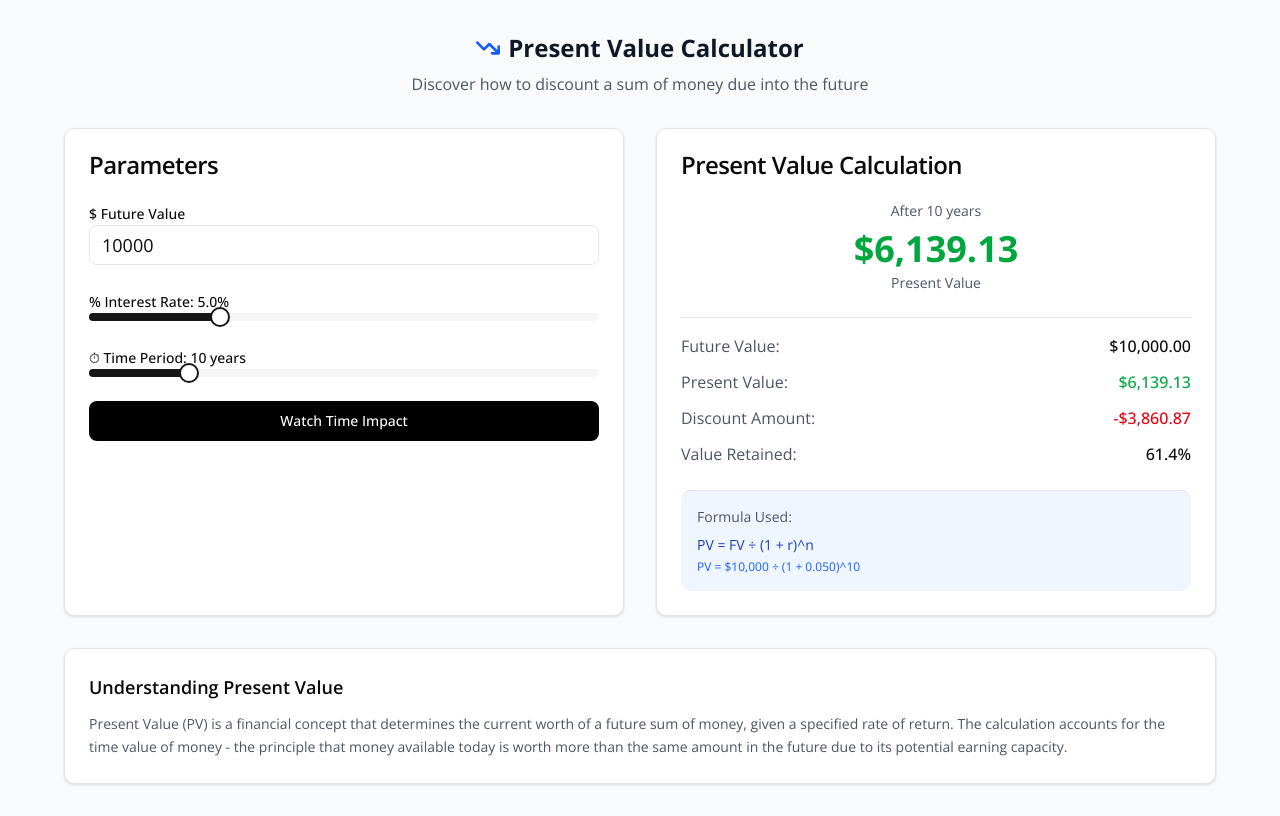
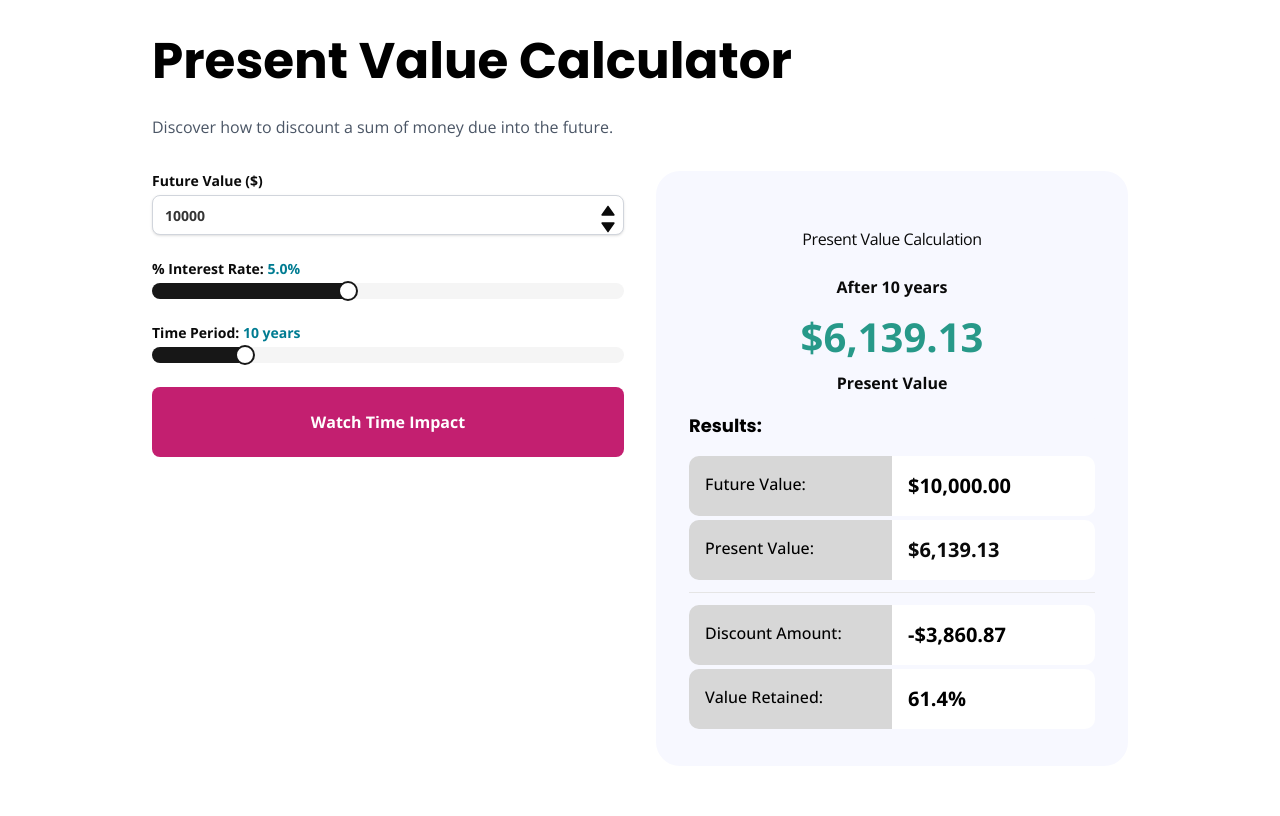
Before and after one commit to SU-SWS/ifdm_learning_apps, a Next.js app: page /interactives/present-value-calculator in a window 1280 px wide. Built offline with nearby package versions, Linux system fonts and the light colour scheme.

Commit message:
work in progress

```diff
--- a/app/interactives/investment-calculator/page.tsx
+++ b/app/interactives/investment-calculator/page.tsx
@@ -51,9 +51,9 @@ const InterestRateVisual = () => {
 
   return (
     <div className="bg-white p-6 max-w-5xl mx-auto">
-      <h2 className={`${poppins.className} text-[20px] lg:text-[50px] font-bold text-black mb-2`}>
+      <h1 className={`${poppins.className} text-[20px] lg:text-[50px] font-bold text-black mb-2`}>
         Interest Calculator
-      </h2>
+      </h1>
       <p className="text-black mb-6">
         Explore how interest affects your money over time
       </p>
--- a/app/interactives/present-value-calculator/page.tsx
+++ b/app/interactives/present-value-calculator/page.tsx
@@ -1,13 +1,14 @@
 "use client"
 
 import { useState } from "react"
-import { FaArrowTrendDown, FaAngleDown } from "react-icons/fa6";
 import { Card, CardContent, CardHeader, CardTitle } from "@/components/ui/card"
 import { Input } from "@/components/ui/input"
 import { Label } from "@/components/ui/label"
 import { Slider } from "@/components/ui/slider"
 import { Button } from "@/components/ui/button"
-
+import { poppins } from "@/app/ui/fonts";
+import { BiSolidUpArrow } from "react-icons/bi";
+import { BiSolidDownArrow } from "react-icons/bi";
 
 export default function PresentValueCalculator() {
   const [futureValue, setFutureValue] = useState(10000)
@@ -27,130 +28,158 @@ export default function PresentValueCalculator() {
   const valueRetained = (presentValue / futureValue) * 100
 
   return (
-    <div className="min-h-screen bg-gray-50 py-8 px-4">
+    <div className="bg-white p-6 max-w-5xl mx-auto">
       <div className="max-w-6xl mx-auto">
         {/* Header */}
-        <div className="text-center mb-8">
-          <div className="flex items-center justify-center gap-2 mb-2">
-            <FaArrowTrendDown className="w-6 h-6 text-blue-600" />
-            <h1 className="text-2xl font-bold text-gray-900">Present Value Calculator</h1>
+        <div className="mb-8">
+          <div className="flex gap-2 mb-2">
+            <h1 className={`${poppins.className} text-[20px] lg:text-[50px] font-bold text-black mb-2`}>Present Value Calculator</h1>
           </div>
-          <p className="text-gray-600">Discover how to discount a sum of money due into the future</p>
+          <p className="text-gray-600">Discover how to discount a sum of money due into the future.</p>
         </div>
 
         <div className="grid md:grid-cols-2 gap-8">
           {/* Parameters Panel */}
           <Card>
-            <CardHeader>
-              <CardTitle>Parameters</CardTitle>
-            </CardHeader>
-            <CardContent className="space-y-6">
+             <CardContent className="space-y-6">
               {/* Future Value Input */}
-              <div className="space-y-2">
-                <Label htmlFor="future-value" className="text-sm font-medium">
-                  $ Future Value
+              <div className="space-y-2 relative">
+                <Label htmlFor="future-value" className="text-sm mb-1 block font-bold">
+                  Future Value ($)
                 </Label>
                 <Input
                   id="future-value"
                   type="number"
                   value={futureValue}
                   onChange={(e) => setFutureValue(Number(e.target.value))}
-                  className="text-lg"
+                  className="text-[#343434] font-bold block w-full rounded-md border-gray-300 shadow-sm py-2 px-3 bg-white border pr-10 [appearance:textfield] [&::-webkit-outer-spin-button]:appearance-none [&::-webkit-inner-spin-button]:appearance-none"
                 />
+                <div className="absolute right-2 top-1/2 flex flex-col">
+                  {/* Increment/Decrement buttons for Future Value */}
+                  <button
+                  type="button"
+                  tabIndex={-1}
+                  aria-label="Increase amount"
+                  onClick={() => setFutureValue((prev) => prev + 1)}
+                  className="hover:text-[#279989] focus:outline-none"
+                  >
+                  <BiSolidUpArrow />
+                  </button>
+                  <button
+                  type="button"
+                  tabIndex={-1}
+                  aria-label="Decrease amount"
+                  onClick={() => setFutureValue((prev) => Math.max(0, prev - 1))}
+                  className="hover:text-[#C31F70] focus:outline-none"
+                  >
+                  <BiSolidDownArrow />
+                  </button>
+                </div>
               </div>
 
               {/* Interest Rate Slider */}
               <div className="space-y-3">
-                <Label className="text-sm font-medium">% Interest Rate: {interestRate[0].toFixed(1)}%</Label>
+                <Label className="text-sm mb-1 block font-bold">% Interest Rate: <span className="text-[#007c92]">{interestRate[0].toFixed(1)}% </span></Label>
                 <Slider
                   value={interestRate}
                   onValueChange={setInterestRate}
-                  max={20}
+                  max={12}
                   min={0.1}
                   step={0.1}
-                  className="w-full"
+                  className="w-full border-color-[#007c92]"
                 />
               </div>
 
               {/* Time Period Slider */}
               <div className="space-y-3">
-                <Label className="text-sm font-medium">⏱ Time Period: {timePeriod[0]} years</Label>
-                <Slider value={timePeriod} onValueChange={setTimePeriod} max={50} min={1} step={1} className="w-full" />
+                <Label className="text-sm mb-1 block font-bold">Time Period: <span className="text-[#007c92]">{timePeriod[0]} years</span></Label>
+                <Slider
+                  value={timePeriod}
+                  onValueChange={setTimePeriod}
+                  max={50}
+                  min={1}
+                  step={1}
+                  className="w-full" />
               </div>
 
               {/* Watch Time Impact Button */}
-              <Button className="w-full bg-black hover:bg-gray-800 text-white">Watch Time Impact</Button>
+              <Button className="w-full py-[35px] px-[30px] text-md font-bold bg-[#C31F70] hover:bg-gray-800 text-white">Watch Time Impact</Button>
             </CardContent>
           </Card>
 
           {/* Present Value Calculation Panel */}
-          <Card>
+          <Card className="bg-[#F7F8FF] rounded-3xl p-[32px]">
             <CardHeader>
-              <CardTitle>Present Value Calculation</CardTitle>
+              <CardTitle className="text-center text-md font-normal">Present Value Calculation</CardTitle>
             </CardHeader>
-            <CardContent className="space-y-6">
+            <CardContent className="">
               {/* Main Result */}
               <div className="text-center">
-                <p className="text-sm text-gray-600 mb-2">After {timePeriod[0]} years</p>
-                <p className="text-4xl font-bold text-green-600 mb-1">
+                <p className="text-md font-bold mb-2">After {timePeriod[0]} years</p>
+                <p className="text-[40px] font-bold text-[#279989] mb-1">
                   ${presentValue.toLocaleString("en-US", { minimumFractionDigits: 2, maximumFractionDigits: 2 })}
                 </p>
-                <p className="text-sm text-gray-600">Present Value</p>
+                <p className="text-md font-bold">Present Value</p>
               </div>
 
               {/* Calculation Breakdown */}
-              <div className="space-y-3 border-t pt-4">
-                <div className="flex justify-between">
-                  <span className="text-gray-600">Future Value:</span>
-                  <span className="font-medium">
-                    ${futureValue.toLocaleString("en-US", { minimumFractionDigits: 2, maximumFractionDigits: 2 })}
-                  </span>
+              <div className="pt-4">
+                {/* Results section */}
+                <div className="bg-[#F7F8FF] rounded-lg border border-[#F7F8FF]">
+                  <h2 className={`${poppins.className} text-lg text-black font-bold pb-4`}>Results:</h2>
+                    <div className="innerwrapper">
+                      <div className="flex flex-col mb-1">
+                        <div className="flex align-center flex-row">
+                          <div className="w-[50%] text-md  p-4 font-medium text-black rounded-l-lg bg-[#D7D7D7]">
+                            Future Value:
+                          </div>
+                          <div className="w-[50%] text-xl p-4 self-center rounded-r-lg bg-white font-bold text-black overflow-hidden text-ellipsis">
+                            ${futureValue.toLocaleString("en-US", { minimumFractionDigits: 2, maximumFractionDigits: 2 })}
+                          </div>
+                        </div>
+                      </div>
+                      <div className="flex flex-col  mb-1">
+                        <div className={`flex align-center flex-row`}>
+                          <div
+                            className="w-[50%] text-md p-4 font-medium text-black rounded-l-lg bg-[#D7D7D7]">
+                            Present Value:
+                          </div>
+                          <div
+                            className="w-[50%] text-xl p-4 self-center rounded-r-lg font-bold overflow-hidden bg-white text-ellipsis"
+                          >
+                            ${presentValue.toLocaleString("en-US", { minimumFractionDigits: 2, maximumFractionDigits: 2 })}
+
+                          </div>
+                        </div>
+                      </div>
+                      <div className="flex flex-col my-3"><hr/></div>
+                      <div className="flex flex-col mb-1">
+                        <div className={`flex align-center flex-row`}>
+                          <div className="w-[50%] text-md p-4 font-medium text-black bg-[#D7D7D7] rounded-l-lg whitespace-nowrap">
+                            Discount Amount:
+                          </div>
+                          <div className="w-[50%] text-xl p-4 self-center rounded-r-lg font-bold text-black bg-white  overflow-hidden text-ellipsis">
+                            -${discountAmount.toLocaleString("en-US", { minimumFractionDigits: 2, maximumFractionDigits: 2 })}
+                          </div>
+                        </div>
+                      </div>
+                      <div className="flex flex-col mb-1">
+                        <div className={`flex align-center flex-row`}>
+                          <div className="w-[50%] text-md p-4 font-medium text-black bg-[#D7D7D7] rounded-l-lg">
+                            Value Retained:
+                          </div>
+                          <div className="w-[50%] text-xl p-4 self-center rounded-r-lg font-bold text-black bg-white  overflow-hidden text-ellipsis">
+                            {valueRetained.toFixed(1)}%
+                          </div>
+                        </div>
+                      </div>
+                    </div>
+                  {/* Wrapper section ends */}
                 </div>
-
-                <div className="flex justify-between">
-                  <span className="text-gray-600">Present Value:</span>
-                  <span className="font-medium text-green-600">
-                    ${presentValue.toLocaleString("en-US", { minimumFractionDigits: 2, maximumFractionDigits: 2 })}
-                  </span>
-                </div>
-
-                <div className="flex justify-between">
-                  <span className="text-gray-600">Discount Amount:</span>
-                  <span className="font-medium text-red-600">
-                    -${discountAmount.toLocaleString("en-US", { minimumFractionDigits: 2, maximumFractionDigits: 2 })}
-                  </span>
-                </div>
-
-                <div className="flex justify-between">
-                  <span className="text-gray-600">Value Retained:</span>
-                  <span className="font-medium">{valueRetained.toFixed(1)}%</span>
-                </div>
-              </div>
-
-              {/* Formula Display */}
-              <div className="bg-blue-50 p-4 rounded-lg border-t">
-                <p className="text-sm text-gray-600 mb-2">Formula Used:</p>
-                <p className="text-sm font-mono text-blue-800 mb-1">PV = FV ÷ (1 + r)^n</p>
-                <p className="text-xs font-mono text-blue-600">
-                  PV = ${futureValue.toLocaleString()} ÷ (1 + {(interestRate[0] / 100).toFixed(3)})^{timePeriod[0]}
-                </p>
               </div>
             </CardContent>
           </Card>
         </div>
-
-        {/* Educational Content */}
-        <Card className="mt-8">
-          <CardContent className="pt-6">
-            <h3 className="text-lg font-semibold mb-3">Understanding Present Value</h3>
-            <p className="text-gray-600 text-sm leading-relaxed">
-              Present Value (PV) is a financial concept that determines the current worth of a future sum of money,
-              given a specified rate of return. The calculation accounts for the time value of money - the principle
-              that money available today is worth more than the same amount in the future due to its potential earning
-              capacity.
-            </p>
-          </CardContent>
-        </Card>
       </div>
     </div>
   )
--- a/components/ui/card.tsx
+++ b/components/ui/card.tsx
@@ -8,7 +8,7 @@ const Card = React.forwardRef<
   <div
     ref={ref}
     className={cn(
-      "rounded-lg border bg-card text-card-foreground shadow-sm",
+      "bg-white",
       className
     )}
     {...props}
@@ -59,7 +59,7 @@ const CardContent = React.forwardRef<
   HTMLDivElement,
   React.HTMLAttributes<HTMLDivElement>
 >(({ className, ...props }, ref) => (
-  <div ref={ref} className={cn("p-6 pt-0", className)} {...props} />
+  <div ref={ref} className={cn("pt-0", className)} {...props} />
 ))
 CardContent.displayName = "CardContent"
 
--- a/components/ui/slider.tsx
+++ b/components/ui/slider.tsx
@@ -14,7 +14,7 @@ const Slider = React.forwardRef<
     )}
     {...props}
   >
-    <SliderPrimitive.Track className="relative h-2 w-full grow overflow-hidden rounded-full bg-secondary">
+    <SliderPrimitive.Track className="relative h-4 w-full grow overflow-hidden rounded-full bg-secondary">
       <SliderPrimitive.Range className="absolute h-full bg-primary" />
     </SliderPrimitive.Track>
     <SliderPrimitive.Thumb className="block h-5 w-5 rounded-full border-2 border-primary bg-background ring-offset-background transition-colors focus-visible:outline-none focus-visible:ring-2 focus-visible:ring-ring focus-visible:ring-offset-2 disabled:pointer-events-none disabled:opacity-50" />
--- a/tailwind.config.js
+++ b/tailwind.config.js
@@ -3,6 +3,10 @@ module.exports = {
     extend: {
       colors: {
         'digital-blue-opacity': 'rgba(0, 108, 184, 0.05)',
+        'lagunita': '#007c92',
+        lagunita: "#007c92",
+        'berry': '#C31F70',
+        'palo-verde': '#279989',
       },
       fontFamily: {
         mule: ['"Mulish"', ...defaultTheme.fontFamily.sans]
```
